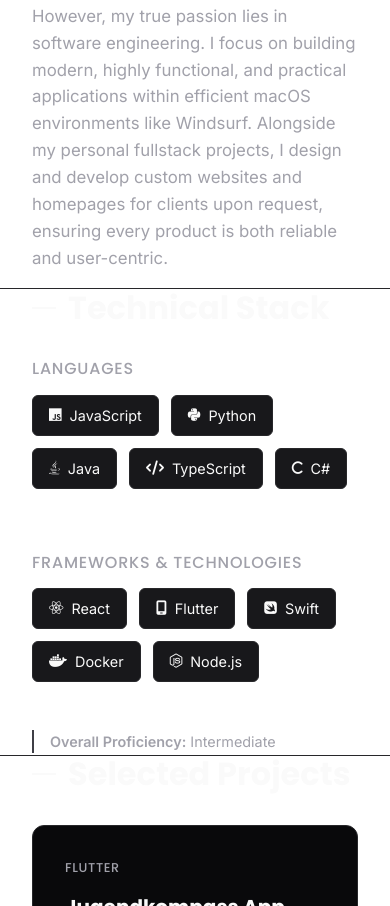
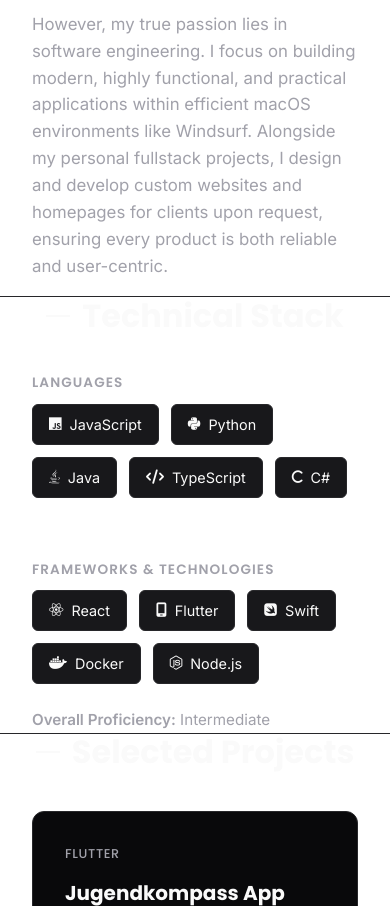
Before and after one commit to nmmhw4cbc7-commits/philipp-dachtler, a plain HTML site: page index.html in a window 390 px wide. Shown: the part 1094-2000 px from the top of the page. Drawn offline with Linux system fonts and the light colour scheme.

Commit message:
Refine styles for headings and sections
Updated styles for h2, section, and skill-group elements for better visual balance and spacing.

```diff
--- a/index.html
+++ b/index.html
@@ -64,8 +64,17 @@
         }
 
         h1 { font-size: clamp(2.5rem, 5vw, 4rem); letter-spacing: -0.02em; margin-bottom: 1rem; }
-        h2 { font-size: 2rem; margin-bottom: 2rem; display: flex; align-items: center; gap: 0.75rem; }
+
+        h2 {
+            font-size: 2rem;
+            margin-bottom: 2.5rem; /* Angepasst für die visuelle Balance aus dem Screenshot */
+            display: flex;
+            align-items: center;
+            justify-content: center; /* Zentriert die Überschrift relativ zur Trennlinie */
+            gap: 0.75rem;
+        }
         h2::before { content: ""; display: block; width: 24px; height: 2px; background-color: var(--text-primary); }
+
         h3 { font-size: 1.25rem; margin-bottom: 0.5rem; }
 
         p { color: var(--text-secondary); margin-bottom: 1rem; font-size: 1.05rem; }
@@ -79,8 +88,8 @@
         }
 
         section {
-            /* COOKED: Replaced glued 6rem padding with dynamic viewport clamp */
-            padding: clamp(8rem, 16vh, 14rem) 0;
+            /* Dynamisches Spacing, aber deutlich enger gefasst (Desktop ~100px statt vorher bis zu 224px) */
+            padding: clamp(4.5rem, 8vh, 7rem) 0;
             border-bottom: 1px solid var(--border-subtle);
         }
 
@@ -219,7 +228,16 @@
 
         /* === SKILLS === */
         .skill-group { margin-bottom: 2rem; }
-        .skill-group h3 { font-size: 1rem; color: var(--text-secondary); margin-bottom: 1rem; font-weight: 500; text-transform: uppercase; letter-spacing: 0.05em; }
+        .skill-group:last-child { margin-bottom: 0; }
+
+        .skill-group h3 {
+            font-size: 0.85rem;
+            color: var(--text-secondary);
+            margin-bottom: 0.75rem; /* Dichter an den Tags positioniert */
+            font-weight: 600;
+            text-transform: uppercase;
+            letter-spacing: 0.08em;
+        }
 
         .tags { display: flex; flex-wrap: wrap; gap: 0.75rem; }
         .tag {
@@ -235,12 +253,11 @@
         }
 
         .overall-level {
-            display: inline-block;
-            margin-top: 1rem;
-            font-size: 0.9rem;
+            display: block;
+            margin-top: 1.5rem;
+            font-size: 0.95rem;
             color: var(--text-secondary);
-            border-left: 2px solid var(--border-hover);
-            padding-left: 1rem;
+            /* Linken Sektionsstrich und Padding für den bündigen Screenshot-Look entfernt */
         }
 
         /* === PROJECTS === */
@@ -345,7 +362,7 @@
             font-size: 0.9rem;
         }
 
-        /* === ANIMATIONS (COOKED: High-End Glass Reveal) === */
+        /* === ANIMATIONS === */
         .fade-in {
             opacity: 0;
             transform: translateY(35px);
@@ -365,7 +382,7 @@
         /* === MOBILE RESPONSIVENESS === */
         @media (max-width: 768px) {
             .grid-2 { grid-template-columns: 1fr; gap: 2rem; }
-            section { padding: 5rem 0; }
+            section { padding: 3.5rem 0; } /* Exakt die knackigen ~56px Abstand aus dem Screenshot */
             .nav-links { display: none; }
             .contact-links { flex-direction: column; }
         }
@@ -592,7 +609,7 @@
 
 
         /* ==========================================
-           COOKED: THE CANVAS REVEAL MATRIX ENGINE
+            COOKED: THE CANVAS REVEAL MATRIX ENGINE
         ========================================== */
         const canvas = document.getElementById('matrix-bg');
         const ctx = canvas.getContext('2d');
```
